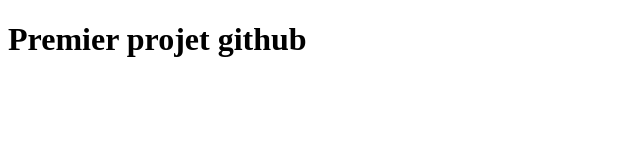
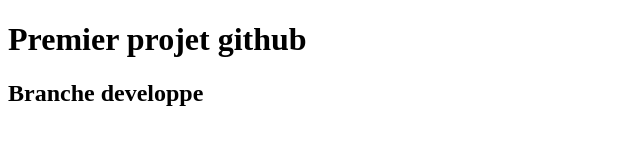
Before and after one commit to AmafaYonangDiderot/Github, a plain HTML site: page index.html in a window 1280 px wide. Shown: the whole page, without its empty margins (0-640 px from the left). Drawn offline with Linux system fonts and the light colour scheme.

Commit message:
branche developpe

```diff
--- a/index.html
+++ b/index.html
@@ -8,6 +8,8 @@
 <body>
   <h1>Premier projet github</h1>
 
+  <h2>Branche developpe</h2>
+
 
 </body>
 </html>
```
